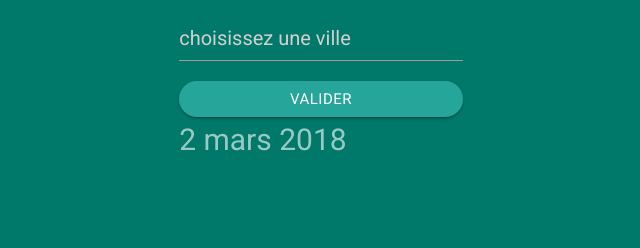
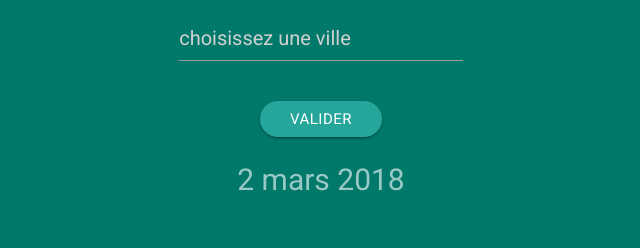
Before and after one commit to zdamz/temperature, a plain HTML site: page niark.html in a window 1280 px wide. Shown: the whole page, without its empty margins (319-959 px from the left). Drawn offline with nearby package versions, Linux system fonts and the light colour scheme.

Commit message:
alignement

```diff
--- a/css/index.css
+++ b/css/index.css
@@ -32,6 +32,10 @@ opacity:0.6;
 .btn
 {
 border-radius:20px;
+/* width:100px; */
+/* display:flex;
+justify-content:center; */
+
 }
 .input-field
 {
--- a/niark.html
+++ b/niark.html
@@ -12,16 +12,17 @@
     <div class="row">
       <div class="input-field offset-s2 offset-m4 col s8 m4 ">
       <input placeholder="choisissez une ville" id="ville" type="text" class="validate">
-        <button class="waves-effect waves-light btn" id="Valider">
-          Valider</button>
-
-          <div id="jour">
       </div>
     </div>
+    <div class="row">
+      <div class=" center-align">
+        <button class="waves-effect waves-light btn " type="submit" id="Valider">Valider</button>
       </div>
     </div>
-
-    <!-- </div> -->
+    <div class="row">
+      <div class= "center-align" id="jour">
+      </div>
+    </div>
     <div id="show">
       <div class="row">
         <div class="col s12 m6 " id="temp">
@@ -40,6 +41,7 @@
         </div>
       </div>
     </div>
+  </div>
   <script type="text/javascript" src="https://code.jquery.com/jquery-3.2.1.min.js"></script>
   <script src="https://cdnjs.cloudflare.com/ajax/libs/materialize/0.97.0/js/materialize.min.js"></script>
   <script type="text/javascript" src="js/moment.js"></script>
```
Lines whose indentation alone changed are shown as unchanged.
